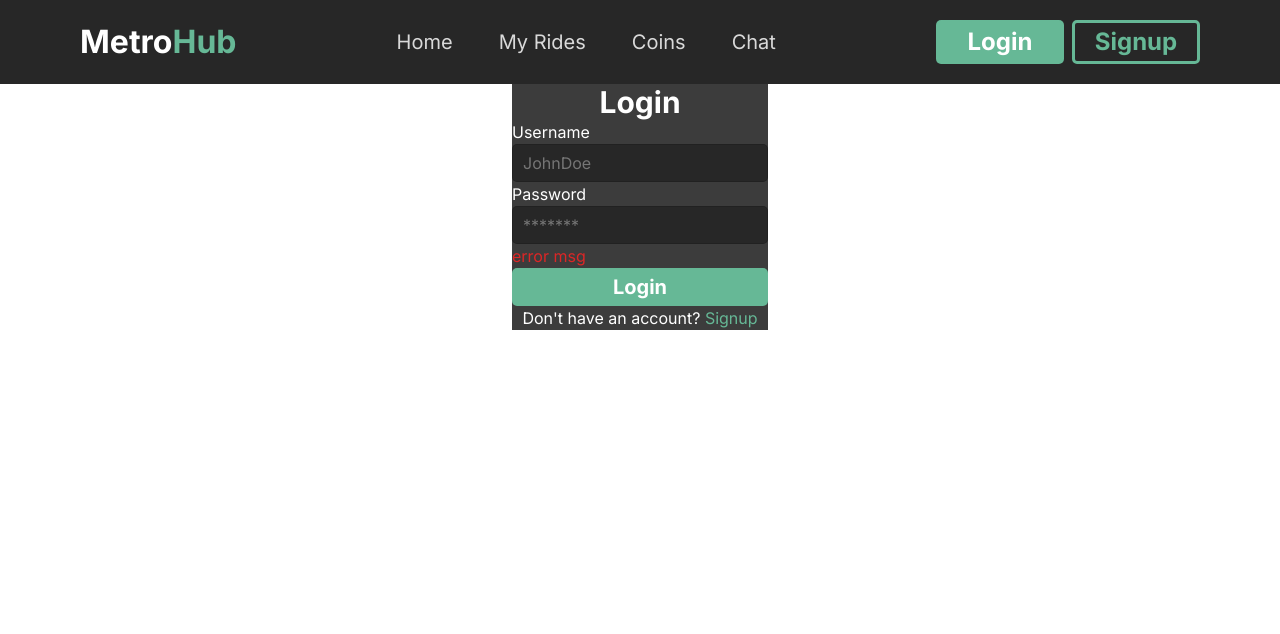
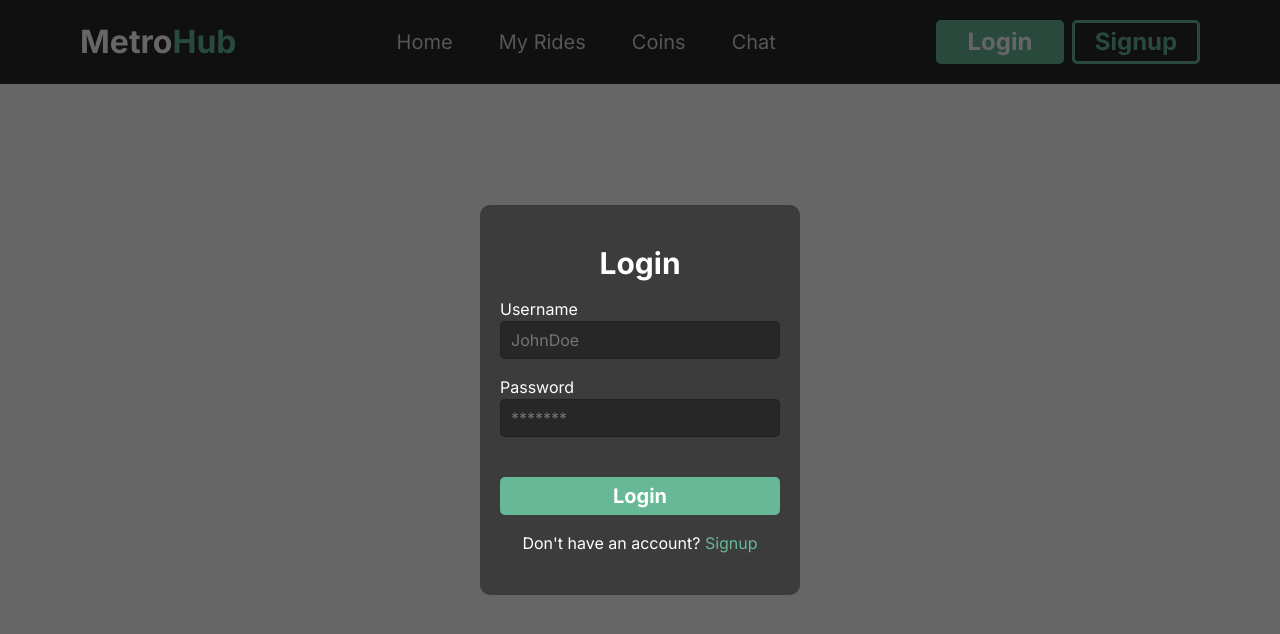
Before and after one commit to anthonytoumaibrahim/subway-system, a React (Create React App) app in the folder frontend/: page / in a window 1280 px wide. Shown: the top 634 px of the page. Built offline with nearby package versions, Linux system fonts and the light colour scheme.

Commit message:
styled Login component

```diff
--- a/frontend/src/components/Login/index.jsx
+++ b/frontend/src/components/Login/index.jsx
@@ -20,7 +20,7 @@ const Login = () => {
           label={"Password"}
           // handleInputChange={handleInputChange}
           />
-          <p className=' error-col'>error msg</p>
+          <p className=' error-col invisible'>error msg</p>
         </div>
         <button className='login-btn bg-primary font-bold white'>Login</button>
         <p className='white'>Don't have an account? <span className='text-primary'>Signup</span></p>
--- a/frontend/src/components/Login/style.css
+++ b/frontend/src/components/Login/style.css
@@ -0,0 +1,22 @@
+.popup-container{
+  width: 100vw;
+  height: 100vh;
+  background-color: rgba(0, 0, 0, 0.6) ;
+  position: absolute;
+  top: 0;
+  left: 0;
+  z-index: 9999;
+}
+
+.popup-wrapper{
+  padding: 40px 20px;
+  gap: 1rem;
+  border-radius: 10px;
+  width: 25%;
+  min-width: fit-content;
+  max-width: 350px;
+}
+
+.error-div{
+  width: 100%;
+}
```
